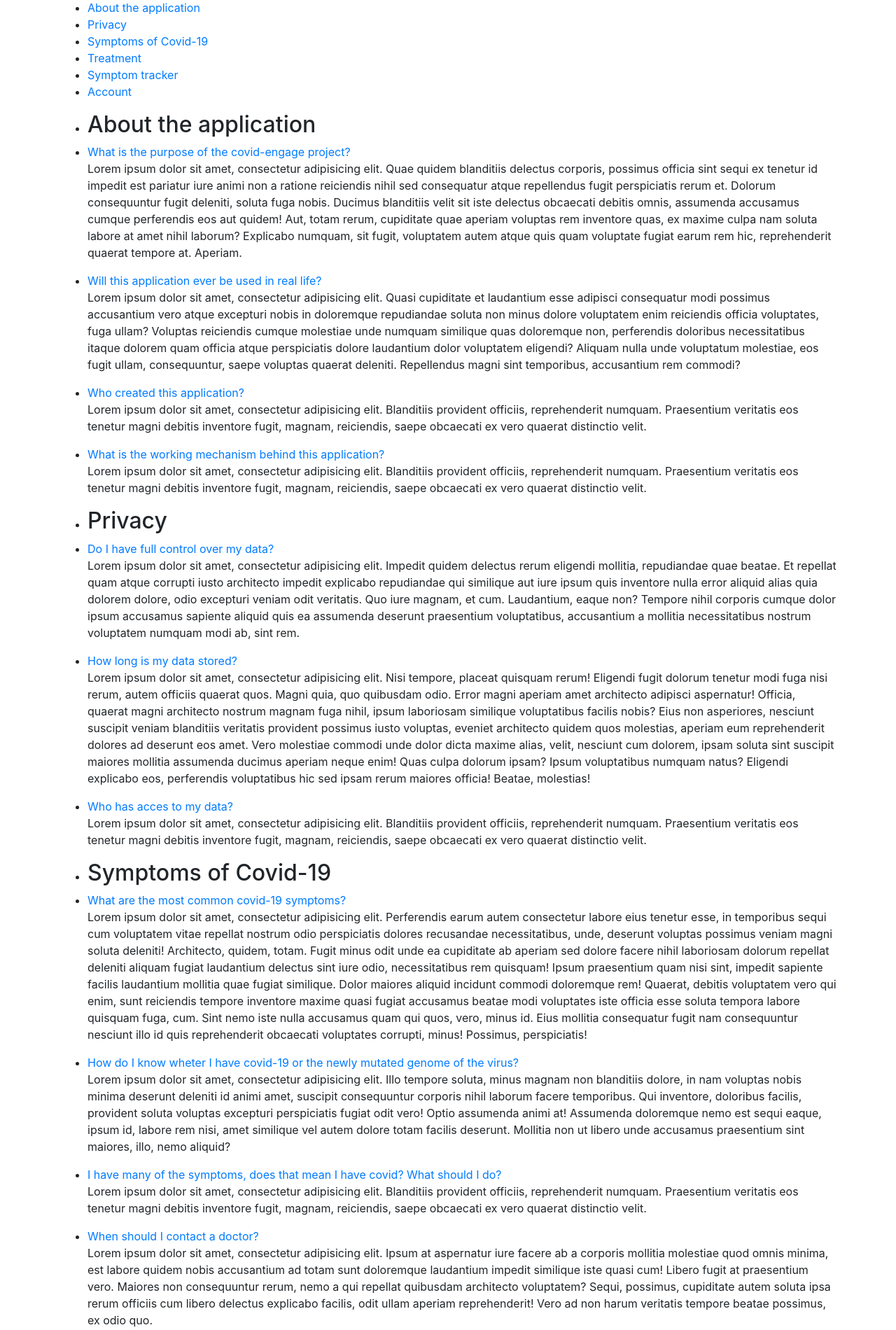
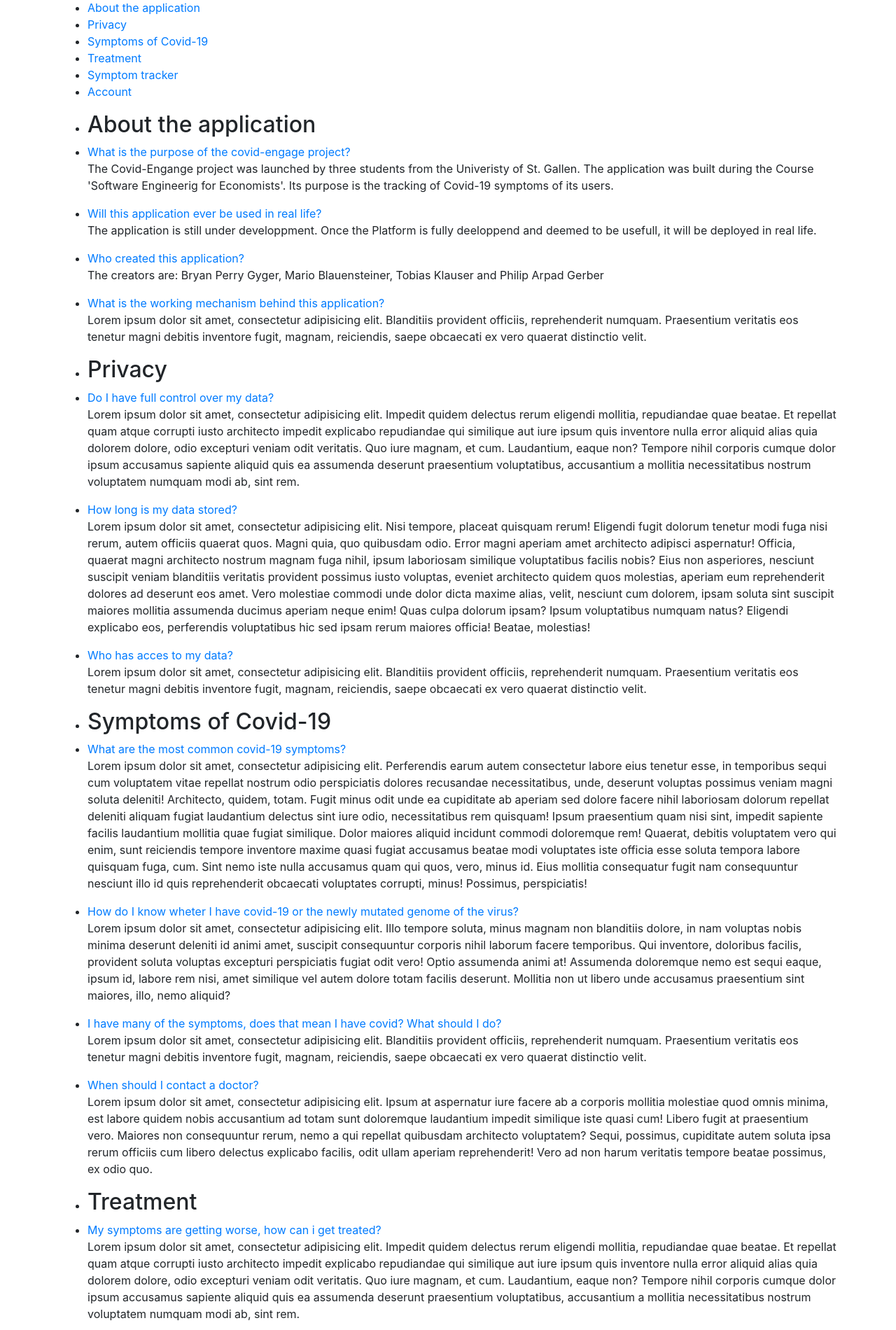
Before and after one commit to hsg-covid-engage/covid-engage, a Flask app: template app/templates/FAQ.html in a window 1280 px wide. Shown: the part 144-2044 px from the top of the page at 70% size. Run offline with Flask 2, Linux system fonts and the light colour scheme; the template is opened without the code that fills it, so the values that code supplies are empty.

Commit message:
Update FAQ.html

```diff
--- a/app/templates/FAQ.html
+++ b/app/templates/FAQ.html
@@ -46,7 +46,10 @@
 				<a class="cd-faq__trigger" href="#0"><span>What is the purpose of the covid-engage project?</span></a>
 				<div class="cd-faq__content">
           <div class="text-component">
-            <p>Lorem ipsum dolor sit amet, consectetur adipisicing elit. Quae quidem blanditiis delectus corporis, possimus officia sint sequi ex tenetur id impedit est pariatur iure animi non a ratione reiciendis nihil sed consequatur atque repellendus fugit perspiciatis rerum et. Dolorum consequuntur fugit deleniti, soluta fuga nobis. Ducimus blanditiis velit sit iste delectus obcaecati debitis omnis, assumenda accusamus cumque perferendis eos aut quidem! Aut, totam rerum, cupiditate quae aperiam voluptas rem inventore quas, ex maxime culpa nam soluta labore at amet nihil laborum? Explicabo numquam, sit fugit, voluptatem autem atque quis quam voluptate fugiat earum rem hic, reprehenderit quaerat tempore at. Aperiam.</p>
+            <p>The Covid-Engange project was launched by three students from the Univeristy of St. Gallen.
+				The application was built during the Course 'Software Engineerig for Economists'. Its purpose
+				is the tracking of Covid-19 symptoms of its users.
+			</p>
           </div>
 				</div> <!-- cd-faq__content -->
 			</li>
@@ -55,7 +58,10 @@
 				<a class="cd-faq__trigger" href="#0"><span>Will this application ever be used in real life?</span></a>
 				<div class="cd-faq__content">
           <div class="text-component">
-            <p>Lorem ipsum dolor sit amet, consectetur adipisicing elit. Quasi cupiditate et laudantium esse adipisci consequatur modi possimus accusantium vero atque excepturi nobis in doloremque repudiandae soluta non minus dolore voluptatem enim reiciendis officia voluptates, fuga ullam? Voluptas reiciendis cumque molestiae unde numquam similique quas doloremque non, perferendis doloribus necessitatibus itaque dolorem quam officia atque perspiciatis dolore laudantium dolor voluptatem eligendi? Aliquam nulla unde voluptatum molestiae, eos fugit ullam, consequuntur, saepe voluptas quaerat deleniti. Repellendus magni sint temporibus, accusantium rem commodi?</p>
+            <p>The application is still under developpment. Once the Platform
+				is fully deeloppend and deemed to be usefull, it will be deployed in
+				real life.
+			</p>
           </div>
 				</div> <!-- cd-faq__content -->
 			</li>
@@ -64,7 +70,7 @@
 				<a class="cd-faq__trigger" href="#0"><span>Who created this application?</span></a>
 				<div class="cd-faq__content">
           <div class="text-component">
-            <p>Lorem ipsum dolor sit amet, consectetur adipisicing elit. Blanditiis provident officiis, reprehenderit numquam. Praesentium veritatis eos tenetur magni debitis inventore fugit, magnam, reiciendis, saepe obcaecati ex vero quaerat distinctio velit.</p>
+            <p>The creators are: Bryan Perry Gyger, Mario Blauensteiner, Tobias Klauser and Philip Arpad Gerber</p>
           </div>
 				</div> <!-- cd-faq__content -->
 			</li>
@@ -73,7 +79,9 @@
 				<a class="cd-faq__trigger" href="#0"><span>What is the working mechanism behind this application?</span></a>
 				<div class="cd-faq__content">
           <div class="text-component">
-            <p>Lorem ipsum dolor sit amet, consectetur adipisicing elit. Blanditiis provident officiis, reprehenderit numquam. Praesentium veritatis eos tenetur magni debitis inventore fugit, magnam, reiciendis, saepe obcaecati ex vero quaerat distinctio velit.</p>
+            <p>Lorem ipsum dolor sit amet, consectetur adipisicing elit. Blanditiis provident
+				officiis, reprehenderit numquam. Praesentium veritatis eos tenetur magni debitis
+				 inventore fugit, magnam, reiciendis, saepe obcaecati ex vero quaerat distinctio velit.</p>
           </div>
 				</div> <!-- cd-faq__content -->
 			</li>
```
